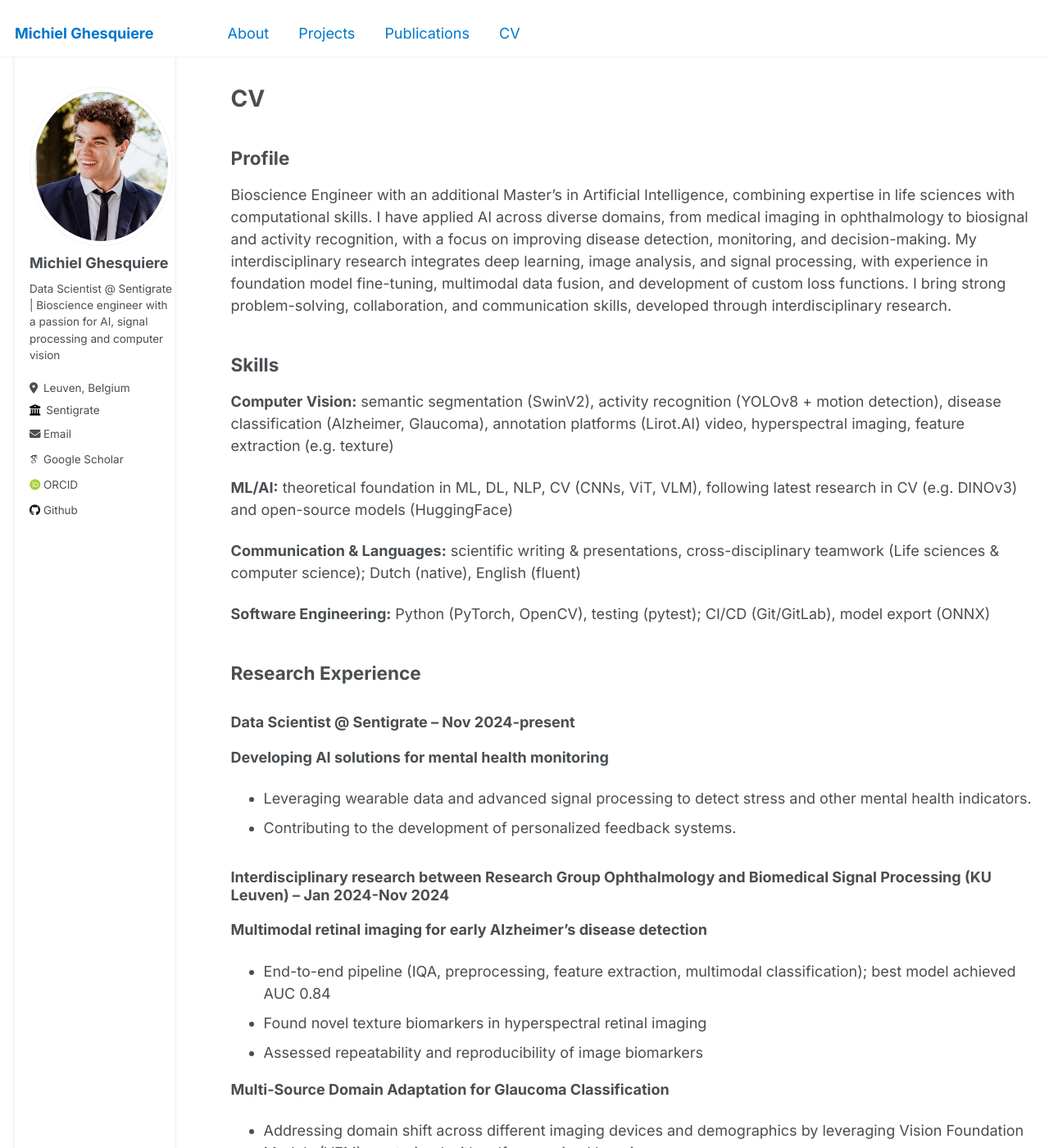
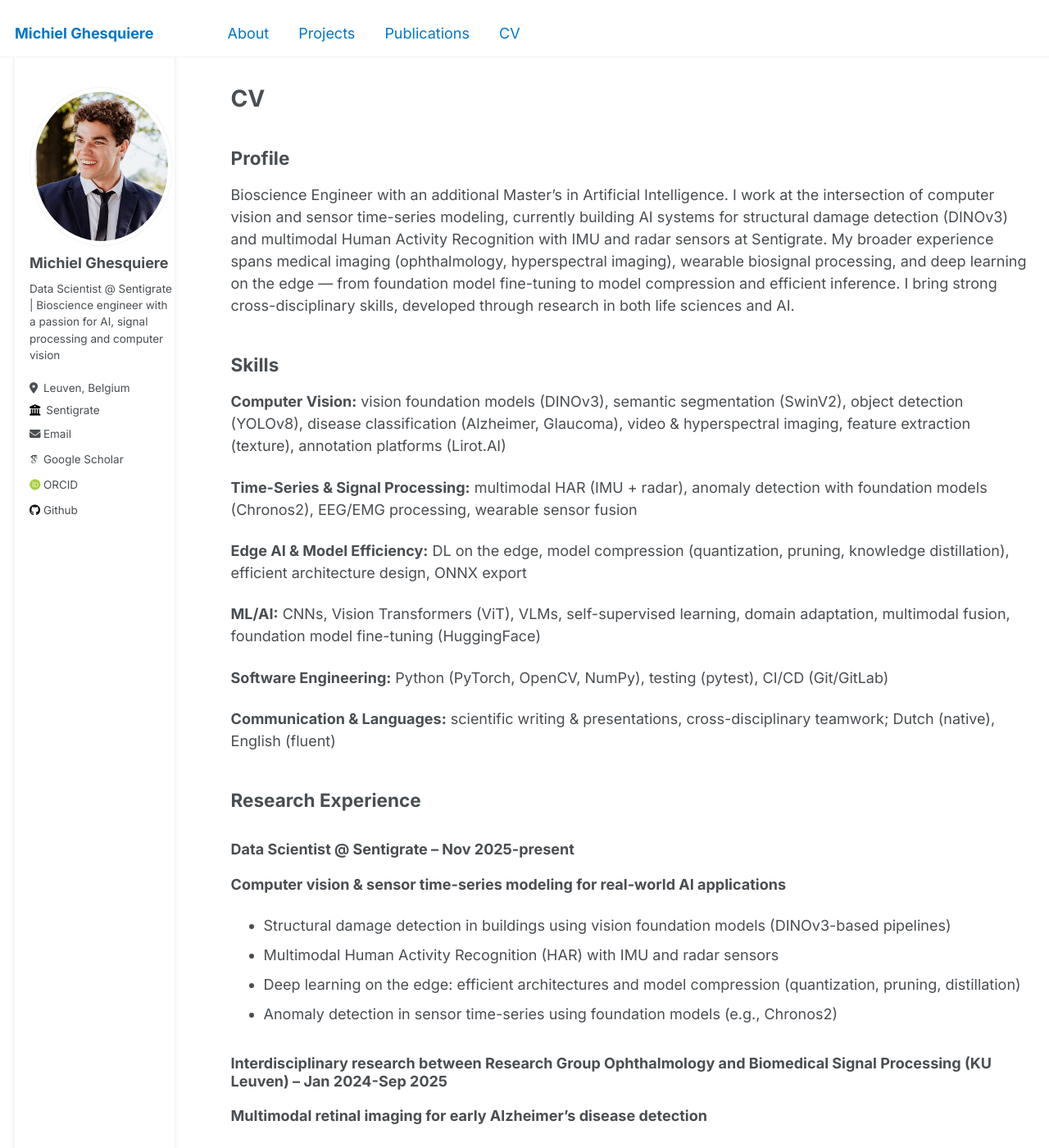
Before and after one commit to MichielGhesquiere/MichielGhesquiere.github.io, a Jekyll site: the page built from _pages/cv.md, in a window 1280 px wide and 1400 px high. Shown: the whole window at 82% size. Built offline with Jekyll 4.4.1, drawn with Linux system fonts in a browser that asks for light colours; some web fonts are replaced.

Commit message:
Update about & CV with current Sentigrate work
- Fix Sentigrate start date (Nov 2025) and KU Leuven end date (Sep 2025)
- Replace outdated role description with actual work: DINOv3 structural damage detection, multimodal HAR (IMU + radar), edge AI/model compression, Chronos2 anomaly detection
- Expand skills section with time-series, edge AI, and model efficiency categories
- Update profile summary and about page to reflect current focus

```diff
--- a/_pages/cv.md
+++ b/_pages/cv.md
@@ -10,27 +10,33 @@ redirect_from:
 {% include base_path %}
 
 ## Profile
-Bioscience Engineer with an additional Master's in Artificial Intelligence, combining expertise in life sciences with computational skills. I have applied AI across diverse domains, from medical imaging in ophthalmology to biosignal and activity recognition, with a focus on improving disease detection, monitoring, and decision-making. My interdisciplinary research integrates deep learning, image analysis, and signal processing, with experience in foundation model fine-tuning, multimodal data fusion, and development of custom loss functions. I bring strong problem-solving, collaboration, and communication skills, developed through interdisciplinary research.
+Bioscience Engineer with an additional Master's in Artificial Intelligence. I work at the intersection of computer vision and sensor time-series modeling, currently building AI systems for structural damage detection (DINOv3) and multimodal Human Activity Recognition with IMU and radar sensors at Sentigrate. My broader experience spans medical imaging (ophthalmology, hyperspectral imaging), wearable biosignal processing, and deep learning on the edge — from foundation model fine-tuning to model compression and efficient inference. I bring strong cross-disciplinary skills, developed through research in both life sciences and AI.
 
 ## Skills
 
-**Computer Vision:** semantic segmentation (SwinV2), activity recognition (YOLOv8 + motion detection), disease classification (Alzheimer, Glaucoma), annotation platforms (Lirot.AI) video, hyperspectral imaging, feature extraction (e.g. texture)
+**Computer Vision:** vision foundation models (DINOv3), semantic segmentation (SwinV2), object detection (YOLOv8), disease classification (Alzheimer, Glaucoma), video & hyperspectral imaging, feature extraction (texture), annotation platforms (Lirot.AI)
 
-**ML/AI:** theoretical foundation in ML, DL, NLP, CV (CNNs, ViT, VLM), following latest research in CV (e.g. DINOv3) and open-source models (HuggingFace)
+**Time-Series & Signal Processing:** multimodal HAR (IMU + radar), anomaly detection with foundation models (Chronos2), EEG/EMG processing, wearable sensor fusion
 
-**Communication & Languages:** scientific writing & presentations, cross-disciplinary teamwork (Life sciences & computer science); Dutch (native), English (fluent)
+**Edge AI & Model Efficiency:** DL on the edge, model compression (quantization, pruning, knowledge distillation), efficient architecture design, ONNX export
 
-**Software Engineering:** Python (PyTorch, OpenCV), testing (pytest); CI/CD (Git/GitLab), model export (ONNX)
+**ML/AI:** CNNs, Vision Transformers (ViT), VLMs, self-supervised learning, domain adaptation, multimodal fusion, foundation model fine-tuning (HuggingFace)
+
+**Software Engineering:** Python (PyTorch, OpenCV, NumPy), testing (pytest), CI/CD (Git/GitLab)
+
+**Communication & Languages:** scientific writing & presentations, cross-disciplinary teamwork; Dutch (native), English (fluent)
 
 ## Research Experience
 
-### Data Scientist @ Sentigrate – Nov 2024-present
+### Data Scientist @ Sentigrate – Nov 2025-present
 
-**Developing AI solutions for mental health monitoring**
-- Leveraging wearable data and advanced signal processing to detect stress and other mental health indicators.
-- Contributing to the development of personalized feedback systems.
+**Computer vision & sensor time-series modeling for real-world AI applications**
+- Structural damage detection in buildings using vision foundation models (DINOv3-based pipelines)
+- Multimodal Human Activity Recognition (HAR) with IMU and radar sensors
+- Deep learning on the edge: efficient architectures and model compression (quantization, pruning, distillation)
+- Anomaly detection in sensor time-series using foundation models (e.g., Chronos2)
 
-### Interdisciplinary research between Research Group Ophthalmology and Biomedical Signal Processing (KU Leuven) – Jan 2024-Nov 2024
+### Interdisciplinary research between Research Group Ophthalmology and Biomedical Signal Processing (KU Leuven) – Jan 2024-Sep 2025
 
 **Multimodal retinal imaging for early Alzheimer's disease detection**
 - End-to-end pipeline (IQA, preprocessing, feature extraction, multimodal classification); best model achieved AUC 0.84
```
Also changed, not shown: _pages/about.md (+7 -2 lines).
